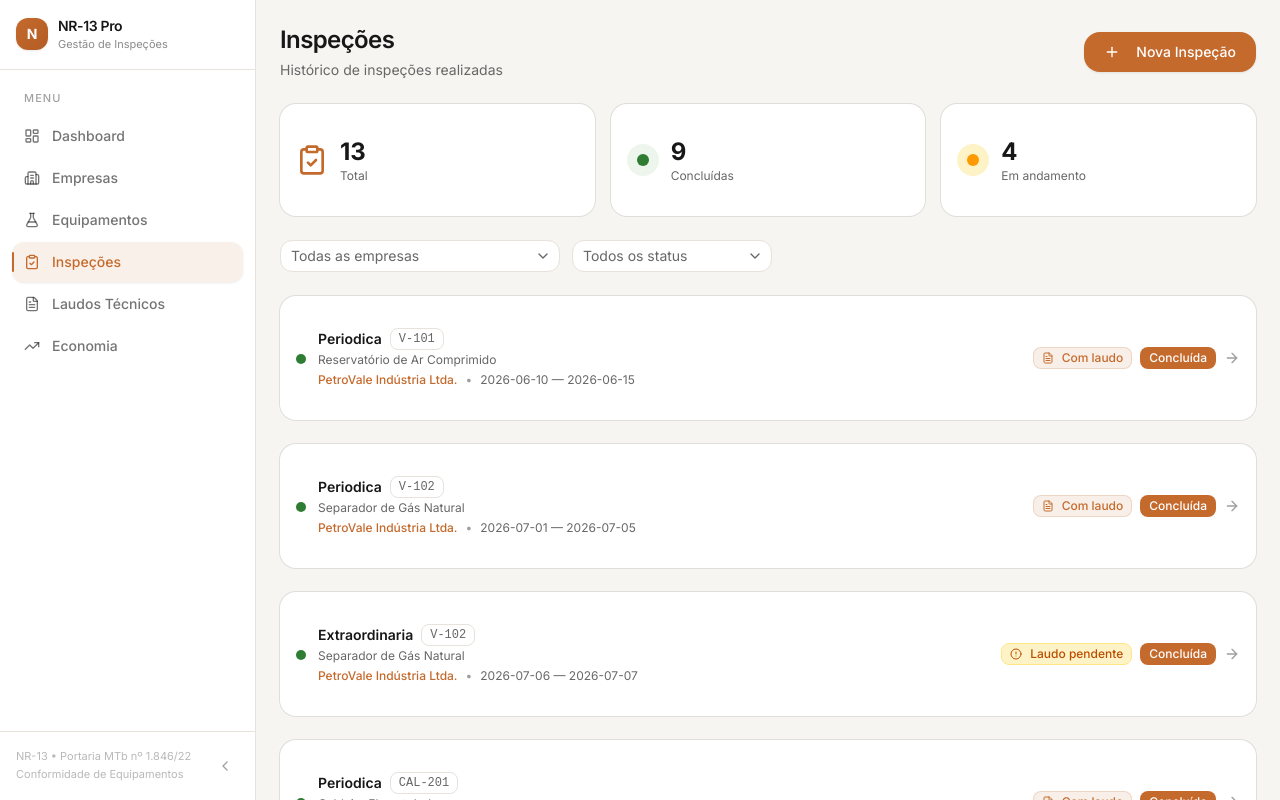
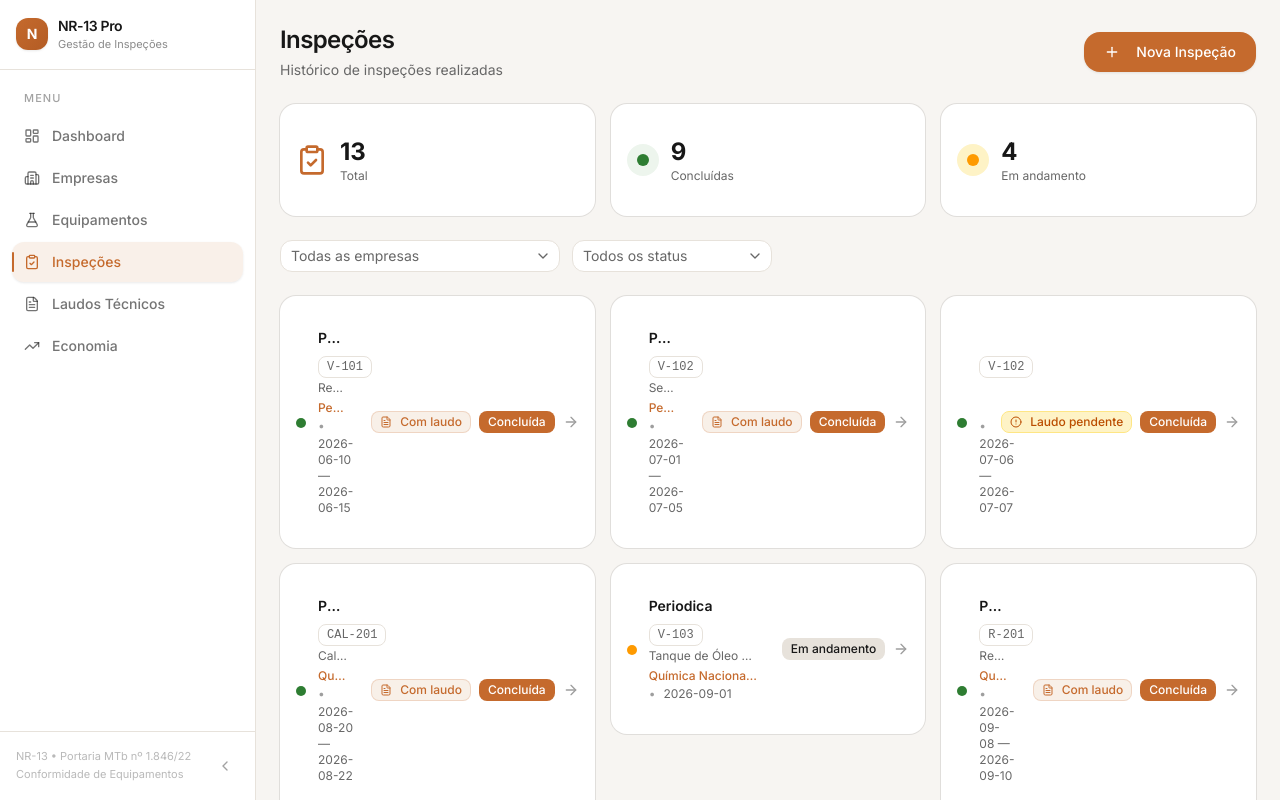
Before and after one commit to fluxsdigital/nr13pro, a Next.js app: page /inspecoes in a window 1280 px wide. Shown: the top 800 px of the page. Built offline with nearby package versions, Linux system fonts and the light colour scheme.

Commit message:
feat: listas com 3 cards por linha em equipamentos, inspeções e laudos

```diff
--- a/src/app/equipamentos/page.tsx
+++ b/src/app/equipamentos/page.tsx
@@ -157,11 +157,11 @@ export default function Equipamentos() {
           </CardContent>
         </Card>
       ) : (
-        <div>
+        <div className="grid grid-cols-1 sm:grid-cols-2 lg:grid-cols-3 gap-4">
           {filtered.map((eq) => {
             const catStr = eq.categoria ?? ""
             return (
-              <div key={eq.id} className="mb-6 last:mb-0">
+              <div key={eq.id}>
                 <Card className="card-hover cursor-pointer">
                   <Link href={`/equipamentos/${eq.id}`}>
                     <CardContent className="p-4">
--- a/src/app/inspecoes/page.tsx
+++ b/src/app/inspecoes/page.tsx
@@ -154,10 +154,10 @@ export default function Inspecoes() {
             </p>
           </CardContent>
         </Card>
-      ) : (
-        <div>
-          {filtradas.map((ins) => (
-            <Link key={ins.id} href={`/inspecoes/${ins.id}`} className="block mb-6 last:mb-0">
+       ) : (
+         <div className="grid grid-cols-1 sm:grid-cols-2 lg:grid-cols-3 gap-4">
+           {filtradas.map((ins) => (
+             <Link key={ins.id} href={`/inspecoes/${ins.id}`} className="block">
               <Card className="card-hover cursor-pointer">
                 <CardContent className="p-4">
                   <div className="flex flex-col sm:flex-row sm:items-center justify-between gap-3">
--- a/src/app/laudos/page.tsx
+++ b/src/app/laudos/page.tsx
@@ -111,10 +111,10 @@ export default function Laudos() {
             </p>
           </CardContent>
         </Card>
-      ) : (
-        <div>
-          {filtradas.map((l) => (
-            <Link key={l.id} href={`/laudos/${l.id}`} className="block mb-6 last:mb-0">
+       ) : (
+         <div className="grid grid-cols-1 sm:grid-cols-2 lg:grid-cols-3 gap-4">
+           {filtradas.map((l) => (
+             <Link key={l.id} href={`/laudos/${l.id}`} className="block">
               <Card className="card-hover cursor-pointer">
                 <CardContent className="p-4">
                   <div className="flex flex-col sm:flex-row sm:items-center justify-between gap-3">
```
